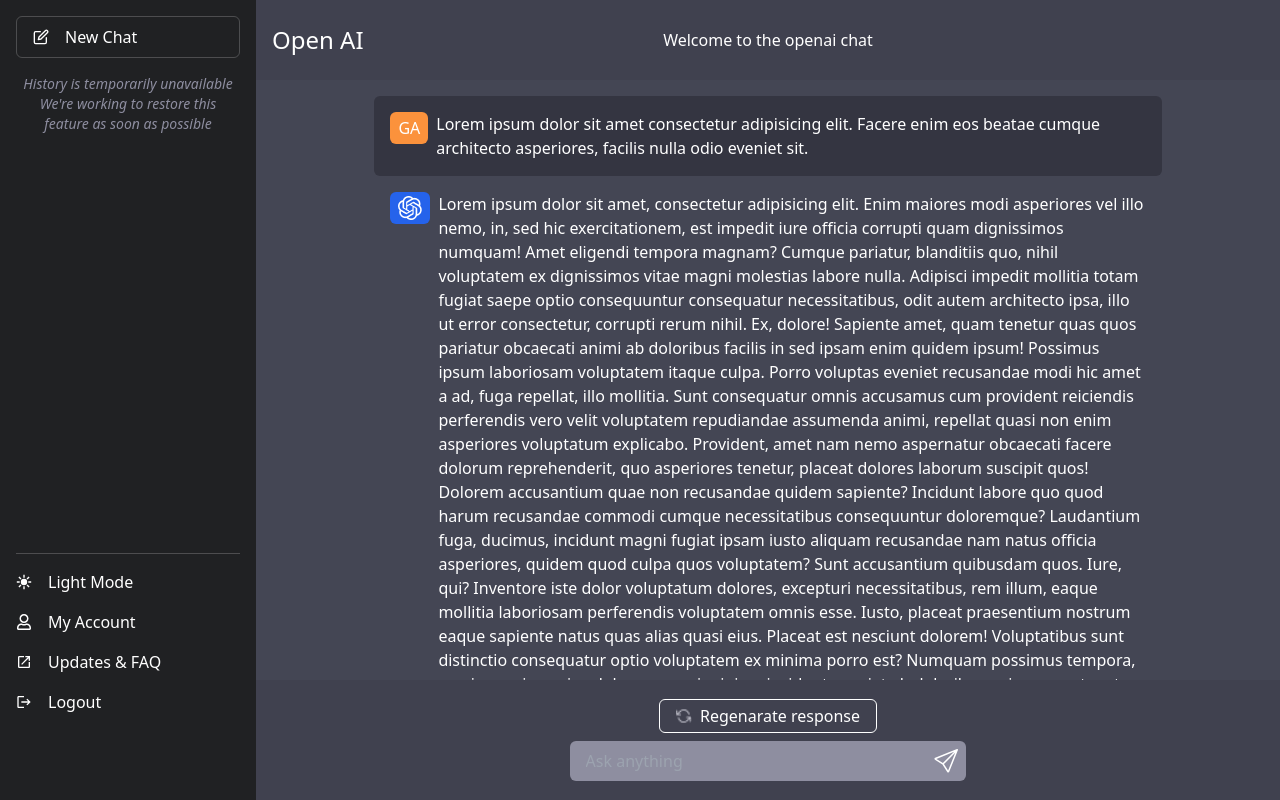
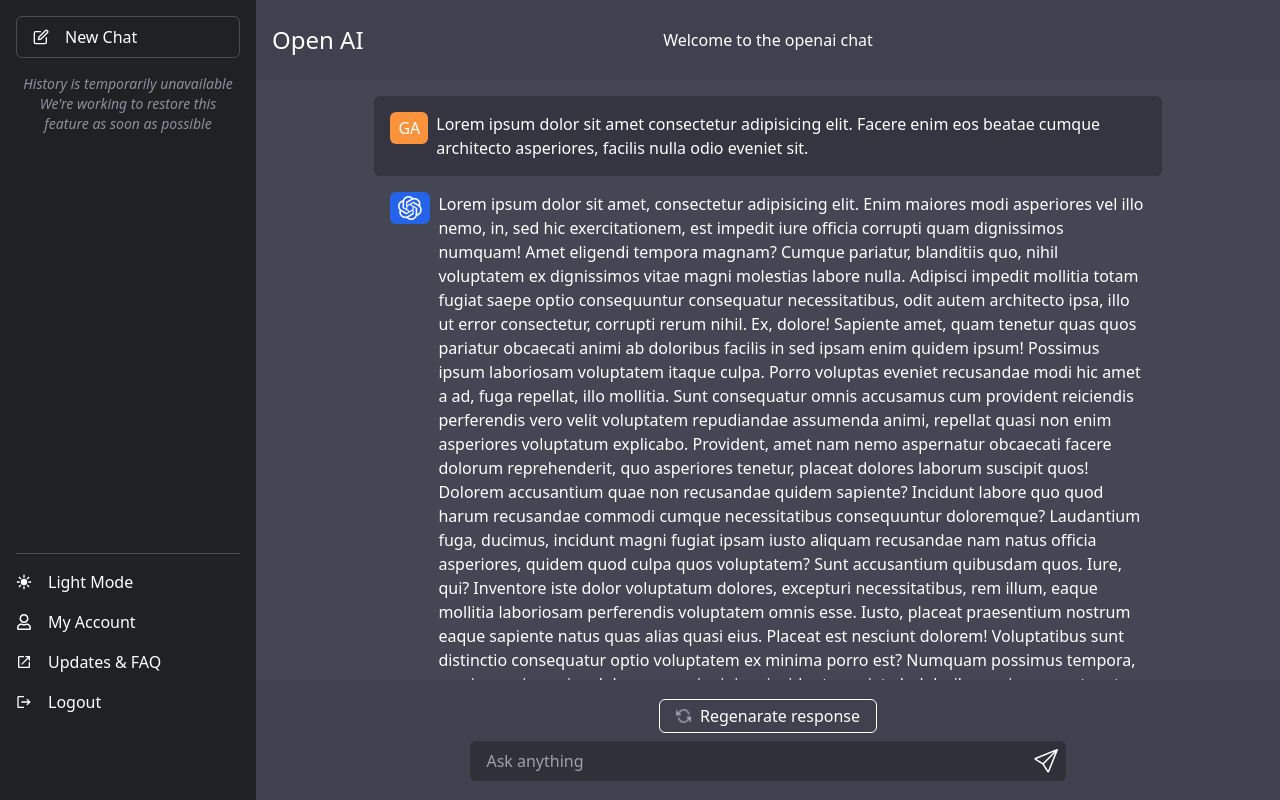
Before and after one commit to gouthamamin/openai-chat, a React (Vite) app: page / in a window 1280 px wide. Built offline with nearby package versions, Linux system fonts and the light colour scheme.

Commit message:
update input field width and color

```diff
--- a/src/App.tsx
+++ b/src/App.tsx
@@ -69,7 +69,7 @@
             <img src="./images/regenerate-icon.png" alt="regenerate-icon" className="w-4 h-4" />
             <p>Regenarate response</p>
           </div>
-          <div className="w-[40%] flex justify-center items-center bg-themeGray-8E rounded-md">
+          <div className="w-[60%] flex justify-center items-center bg-themeGray-20/50 rounded-md">
             <input type="text" placeholder="Ask anything" className="h-10 flex-1 text-white px-4 py-2 bg-transparent outline-none focus:outline-none" />
             <BsSend className="w-10 h-10 text-white cursor-pointer p-2" />
           </div>
--- a/tailwind.config.js
+++ b/tailwind.config.js
@@ -9,6 +9,7 @@
           "69": "#697ba5",
         },
         themeGray: {
+          "20":"#202123",
           "34":"#343541",
           "40":"#40414F",
           "44": "#444654",
```
